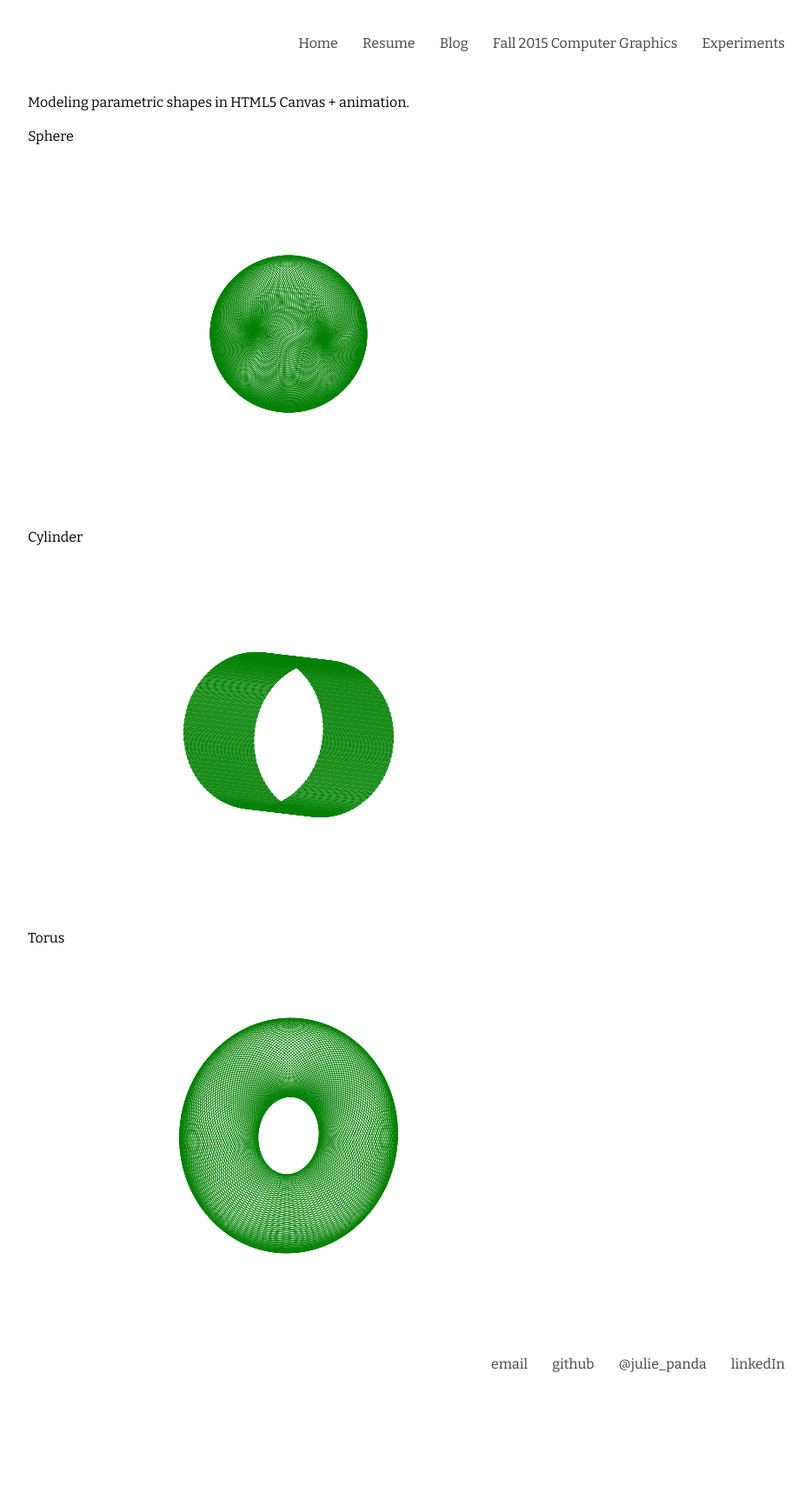
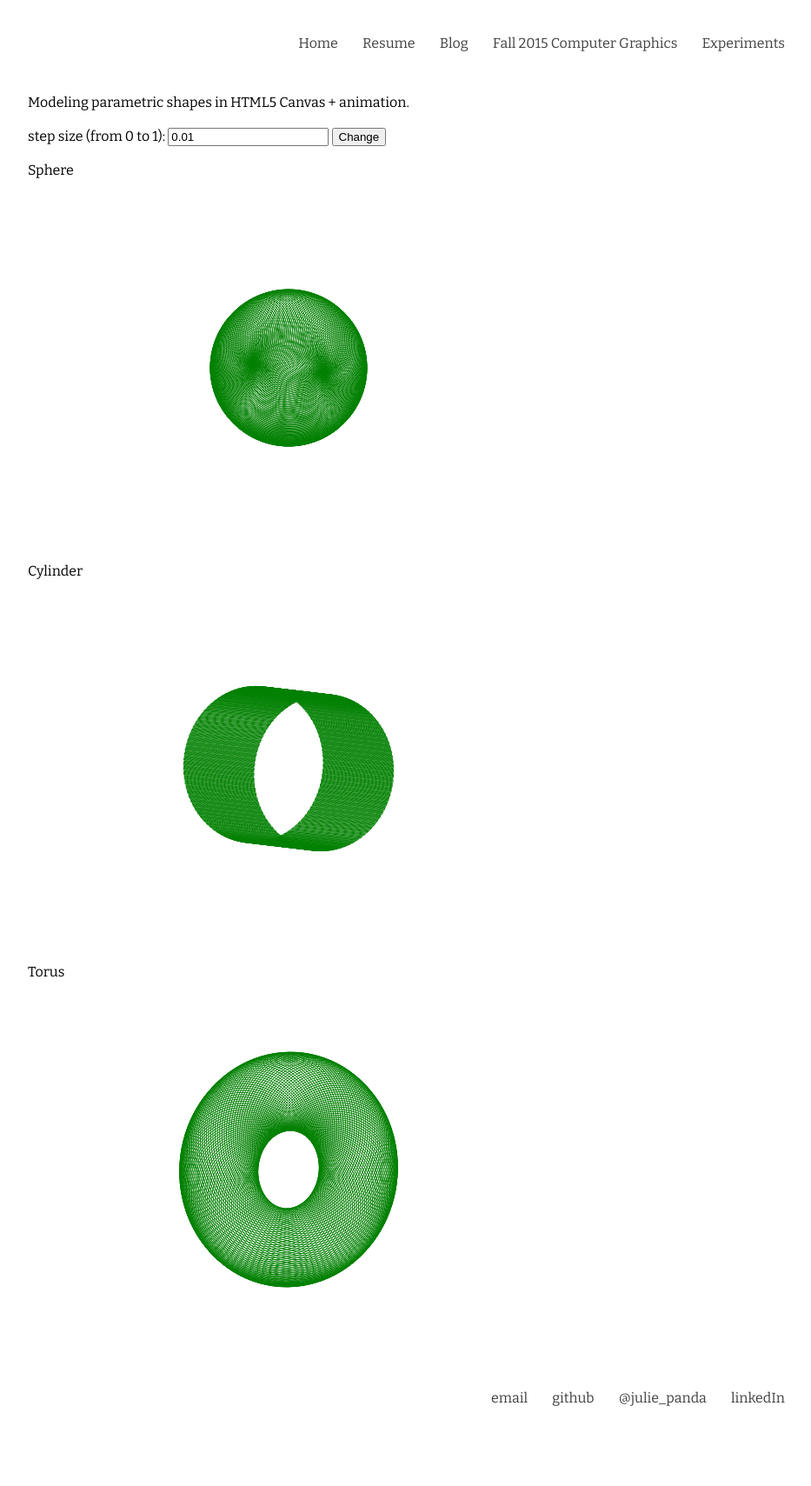
Before and after one commit to juliepanda/juliepanda.github.io, a Jekyll site: the page built from f15-computer-graphics/assignments/6.html, in a window 1280 px wide. Shown: the whole page at 87% size, without its empty margins (160-1093 px from the left). Built offline with Jekyll 4.4.1, drawn with Linux system fonts in a browser that asks for light colours; before the commit the page ends 1670 px from its top, so only the background shows below that.

Commit message:
add stepSize input

```diff
--- a/f15-computer-graphics/assignments/6.html
+++ b/f15-computer-graphics/assignments/6.html
@@ -4,6 +4,10 @@ title: assignment 6
 ---
 <div>
  <p>Modeling parametric shapes in HTML5 Canvas + animation.</p>
+ <div>
+ <label>step size (from 0 to 1): </label><input type="text" id="stepSize" value="0.01"></input>
+ <button id="submitStepSize">Change</button>
+ </div>
 <p>Sphere</p>
 <canvas id="canvas1" width="600" height="400"></canvas>
 <br>
--- a/f15-computer-graphics/assignments/6.js
+++ b/f15-computer-graphics/assignments/6.js
@@ -3,8 +3,15 @@ function viewport(p, w, h) {
     return [ w/2 * p[0] + w/2, h/2 - p[1] * w/2 ];
 };
 
+var stepSizeBtn = document.getElementById('submitStepSize');
+var stepSize = document.getElementById('stepSize');
+var step = 0.01;
+stepSizeBtn.addEventListener('click', function() {
+    if (stepSize.value.length > 0) step = parseFloat(stepSize.value);
+});
+
+
 var canvas1 = initCanvas('canvas1');
-var step = 0.01;
 var width = 600;
 var height = 400;
 var mat = new Matrix().scale(0.3, 0.3, 0.3).rotateY(1.2).rotateX(0.5);
--- a/f15-computer-graphics/assignments/matrix.js
+++ b/f15-computer-graphics/assignments/matrix.js
@@ -1,4 +1,4 @@
-// 'use strict';
+'use strict';
 /* matrix constructor */
 var Matrix = function() {
 	this.x = [1, 0, 0, 0];
@@ -26,7 +26,6 @@ Matrix.prototype = {
         if (x === undefined) x = 0;
         if (y === undefined) y = 0;
         if (z === undefined) z = 0;
-        console.log(x, y, z);
 		var mat = this.multiplyMatrix(this.mat,
 									  [
 										  [1, 0, 0, x],
```
Also changed, not shown: 1 other file.
